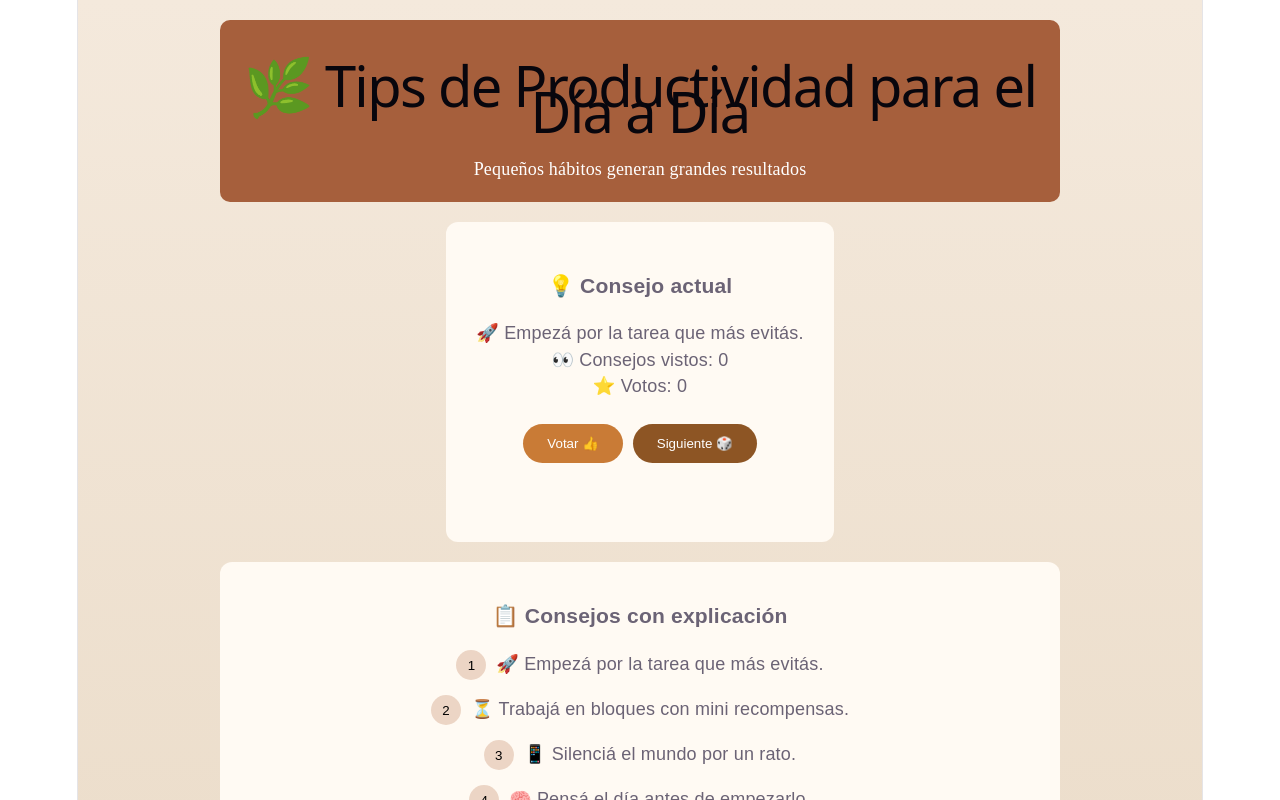
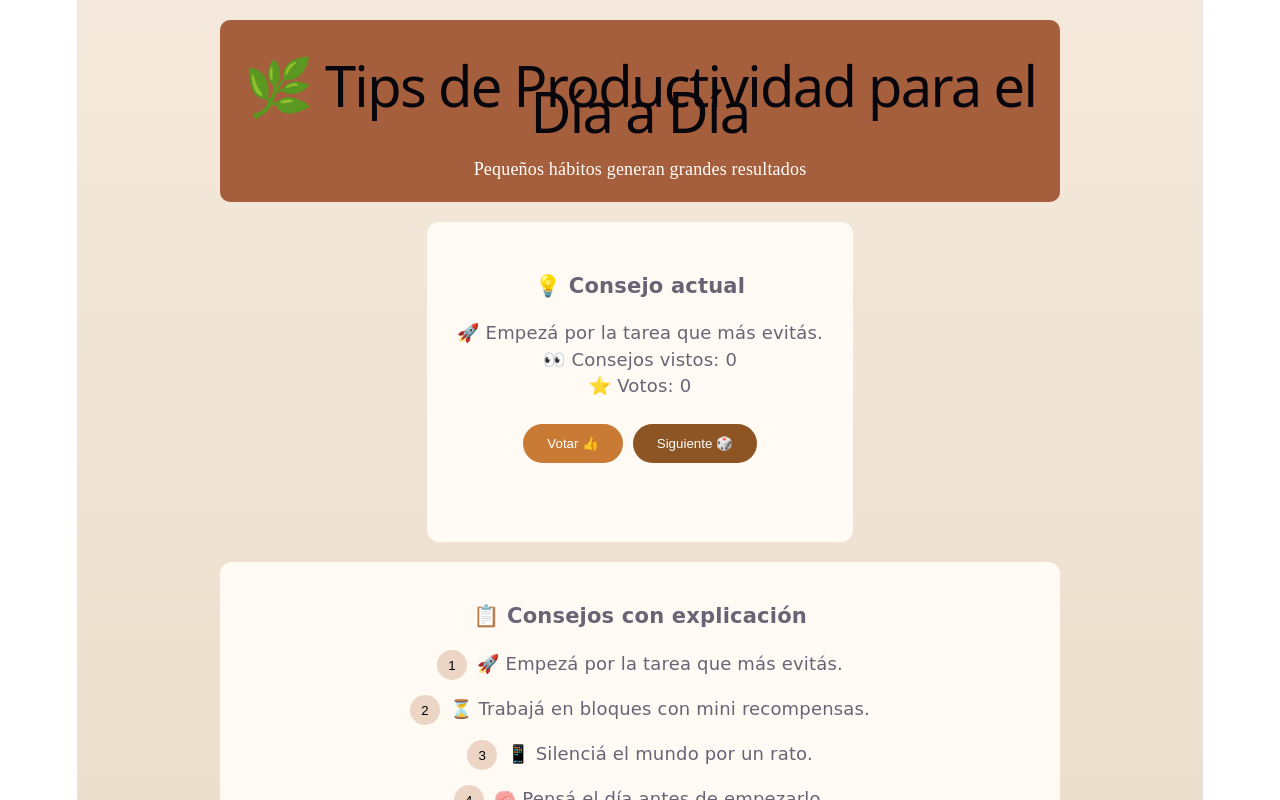
Before and after one commit to fegu12utn/TPN-2-Tip-Productividad, a React (Vite) app: page / in a window 1280 px wide. Shown: the top 800 px of the page. Built offline with nearby package versions, Linux system fonts and the light colour scheme.

Commit message:
cambio de estilo2

```diff
--- a/src/App.css
+++ b/src/App.css
@@ -3,7 +3,6 @@
   background: linear-gradient(#f4e9dc, #e8d8c3);
   min-height: 100vh;
   padding: 20px;
-  font-family: Arial, sans-serif;
   display: flex;
   flex-direction: column;
   align-items: center;
```
